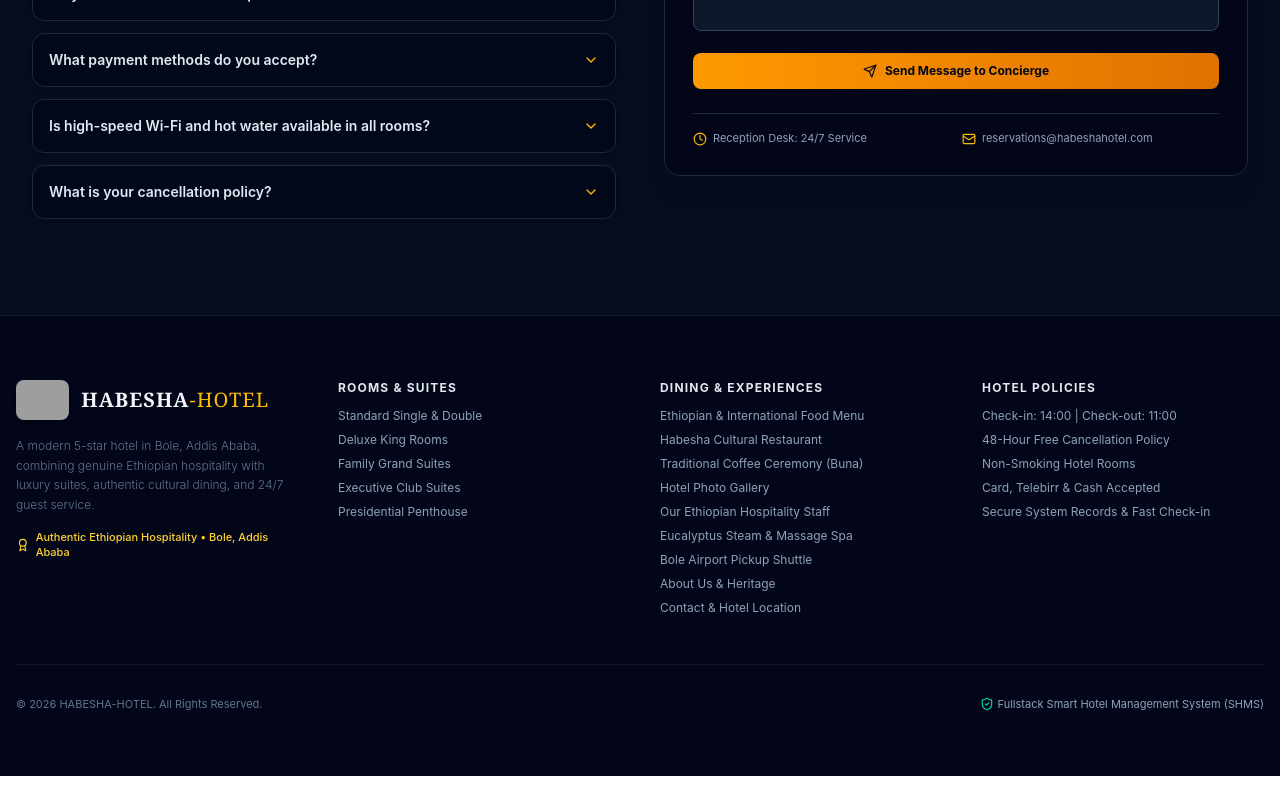
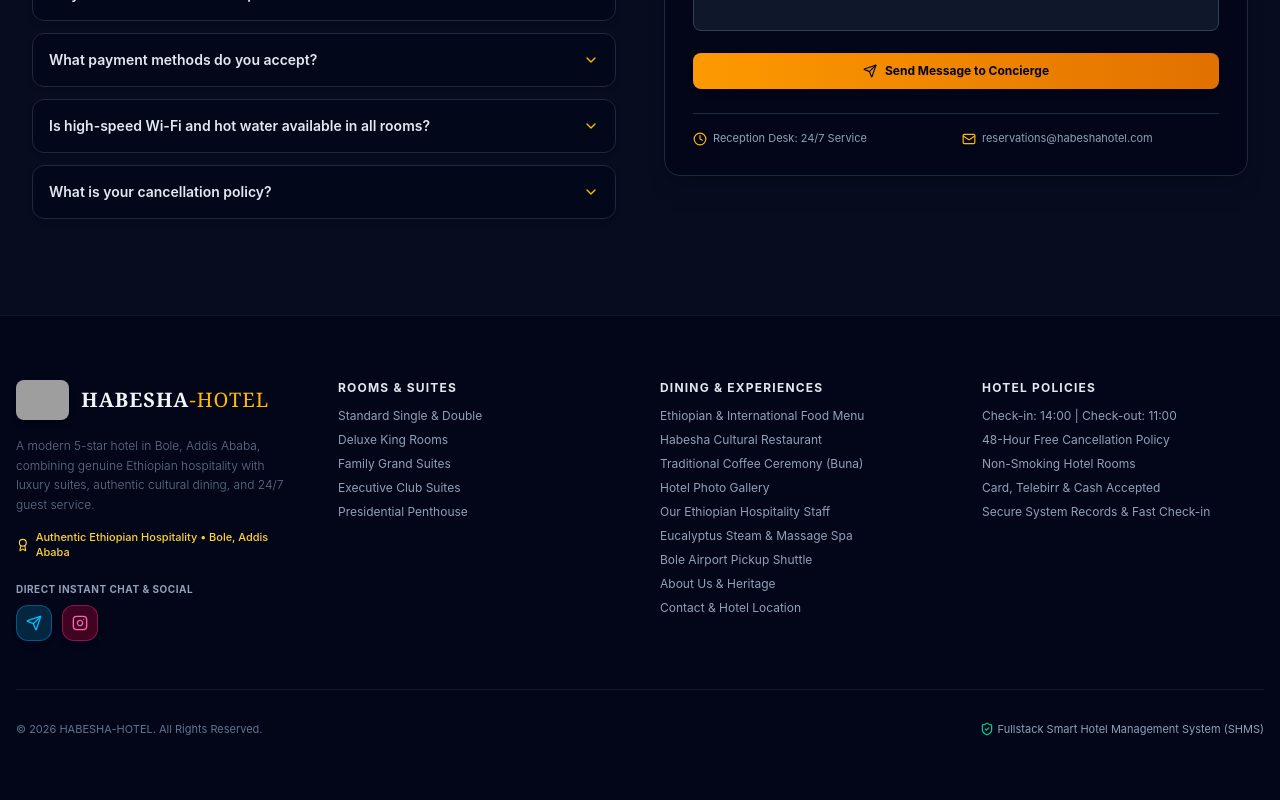
Before and after one commit to abufaruk5825-cybersecurity/HABESHA-HOTEL, a React (Vite) app: page / in a window 1280 px wide. Shown: the part 10400-11200 px from the top of the page. Before the commit the page ends 11176 px from the top, so only its background shows below. Built offline with nearby package versions, Linux system fonts and the light colour scheme; no server answers; grey boxes are pictures that could not be loaded; a web font is replaced by a local one.

Commit message:
style(footer): modernize footer design and responsiveness

```diff
--- a/client/src/components/common/Footer.tsx
+++ b/client/src/components/common/Footer.tsx
@@ -1,5 +1,5 @@
 import React from 'react';
-import { Crown, ShieldCheck, Award, Heart } from 'lucide-react';
+import { Crown, ShieldCheck, Award, Heart, Send, Instagram, Phone, Mail, ExternalLink } from 'lucide-react';
 import { useAuth } from '../../context/AuthContext';
 import { useLanguage } from '../../context/LanguageContext';
 
@@ -32,6 +32,35 @@ export const Footer: React.FC = () => {
             <div className="text-[11px] text-amber-300 font-medium flex items-center gap-1.5">
               <Award className="w-3.5 h-3.5" />
               <span>{t('footer.hospitality_line', 'Authentic Ethiopian Hospitality • Bole, Addis Ababa')}</span>
+            </div>
+
+            {/* Direct Social & Messaging Links */}
+            <div className="pt-2 space-y-2">
+              <p className="text-[10px] uppercase tracking-wider font-bold text-slate-400">
+                {language === 'am' ? 'ቀጥታ መልእክትና ማህበራዊ ገፆች' : 'Direct Instant Chat & Social'}
+              </p>
+              <div className="flex items-center gap-2.5">
+                <a
+                  href={hotelSettings.hotel_telegram_link || 'https://t.me/Abuzubeir1234'}
+                  target="_blank"
+                  rel="noopener noreferrer"
+                  className="w-9 h-9 rounded-xl bg-sky-950/80 hover:bg-sky-900 border border-sky-500/40 hover:border-sky-400 text-sky-400 hover:text-sky-300 flex items-center justify-center transition-all shadow-md hover:scale-105"
+                  title="Telegram"
+                  aria-label="Telegram"
+                >
+                  <Send className="w-4 h-4" />
+                </a>
+                <a
+                  href={hotelSettings.hotel_instagram_link || 'https://instagram.com/seyaman5825'}
+                  target="_blank"
+                  rel="noopener noreferrer"
+                  className="w-9 h-9 rounded-xl bg-pink-950/80 hover:bg-pink-900 border border-pink-500/40 hover:border-pink-400 text-pink-400 hover:text-pink-300 flex items-center justify-center transition-all shadow-md hover:scale-105"
+                  title="Instagram"
+                  aria-label="Instagram"
+                >
+                  <Instagram className="w-4 h-4" />
+                </a>
+              </div>
             </div>
           </div>
 
```
